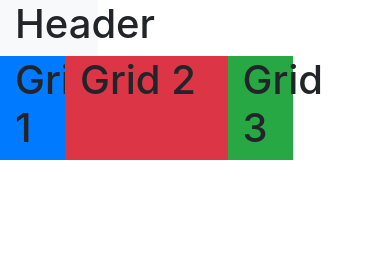
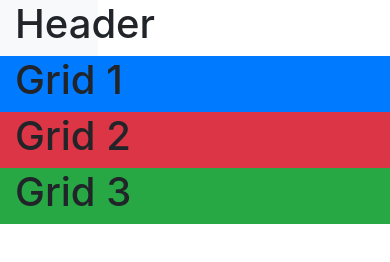
Before and after one commit to mihaiprodann/covalence, a plain HTML site: page site/index.html in a window 390 px wide. Drawn offline with nearby package versions, Linux system fonts and the light colour scheme.

Commit message:
Breakpoints bootstrap

```diff
--- a/site/index.html
+++ b/site/index.html
@@ -16,13 +16,13 @@
             </div>
         </div>
         <div class="row">
-            <div class="col-2 bg-primary">
+            <div class="col-lg-4 col-md-3 col-sm-2 bg-primary">
                 <h1>Grid 1</h1>
             </div>
-            <div class="col-5 bg-danger">
+            <div class="col-lg-4 col-md-6 col-sm-8 bg-danger">
                 <h1>Grid 2</h1>
             </div>
-            <div class="col-2 bg-success">
+            <div class="col-lg-4 col-md-3 col-sm-2 bg-success">
                 <h1>Grid 3</h1>
             </div>
         </div>
```
Also changed, not shown: de_retinut/bootstrap.txt (added).
